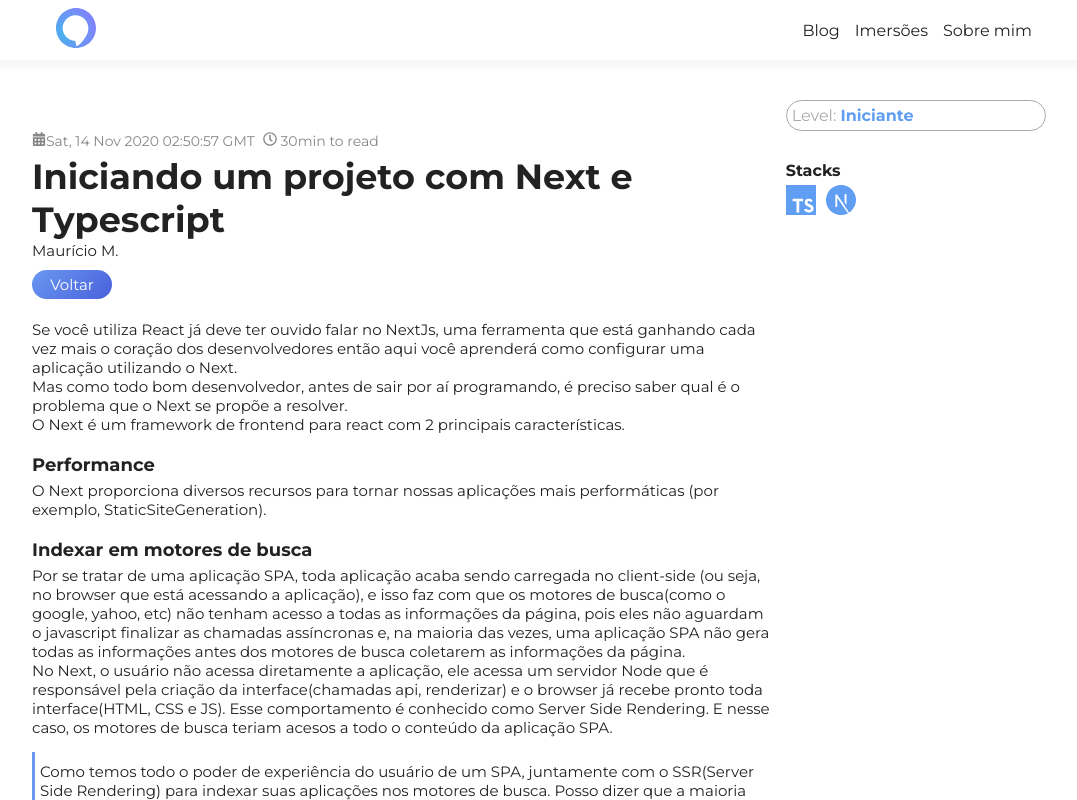
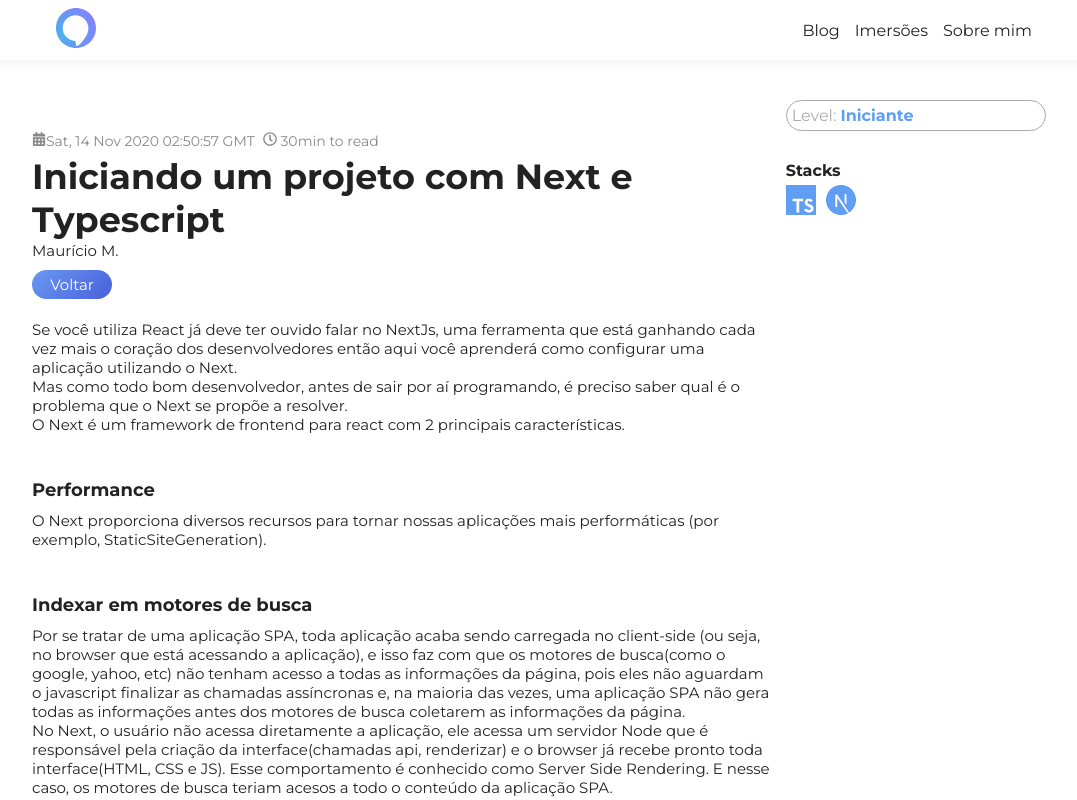
Before and after one commit to massaaki/personal-blog, a Next.js app: page /post/sample in a window 1280 px wide. Shown: the top 800 px of the page, without its empty margins (96-1173 px from the left). Built offline with nearby package versions, Linux system fonts and the light colour scheme.

Commit message:
styles: adjust single post styles

```diff
--- a/src/shared/components/SinglePost/styles.ts
+++ b/src/shared/components/SinglePost/styles.ts
@@ -68,7 +68,7 @@
     max-width: 840px;
   }
   h2 {
-    margin: 20px 0 5px 0;
+    margin: 45px 0px 10px 0;
     font-size: 18px;
     font-weight: bold;
   }
@@ -92,7 +92,7 @@
     background: ${props => props.theme.colors.light.codeBackground};
     color: ${props => props.theme.colors.light.codeText};
     padding: 15px;
-    margin: 10px;
+    margin: 10px 10px 30px 10px;
   }
   ol {
     margin: 15px 0;
--- a/src/styles/theme.ts
+++ b/src/styles/theme.ts
@@ -12,7 +12,8 @@
       footerText: '#fff',
       codeBackground: '#fff',
       codeText: '#555',
-      stacksColor: 'rgb(106, 152, 240)'
+      stacksColor: 'rgb(106, 152, 240)',
+      titleColor: 'rgb(106, 152, 240)'
     },
     light: {
       navBackground: '#fff',
@@ -22,9 +23,10 @@
       text: '#222',
       textHover: '#555',
       footerText: '#fff',
-      codeBackground: '#D8D8D8',
-      codeText: '#101214',
-      stacksColor: 'rgb(106, 152, 240)'
+      codeBackground: 'rgb(25, 25, 25)',
+      codeText: '#fff',
+      stacksColor: 'rgb(106, 152, 240)',
+      titleColor: 'rgb(106, 152, 240)'
     }
   }
 };
```
